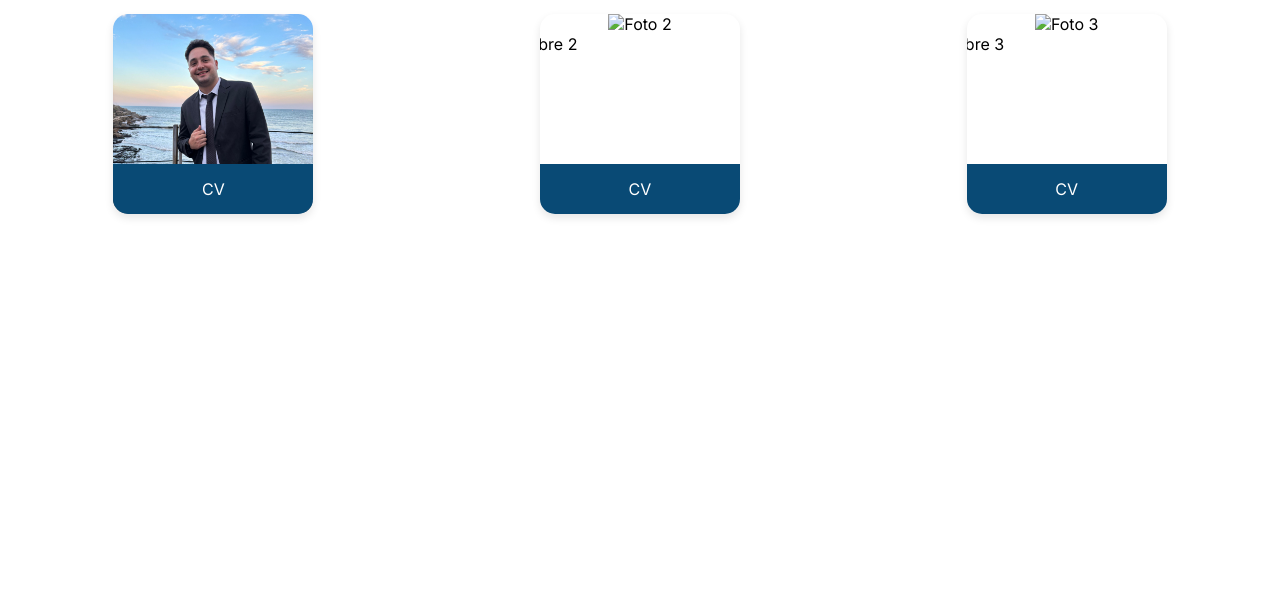
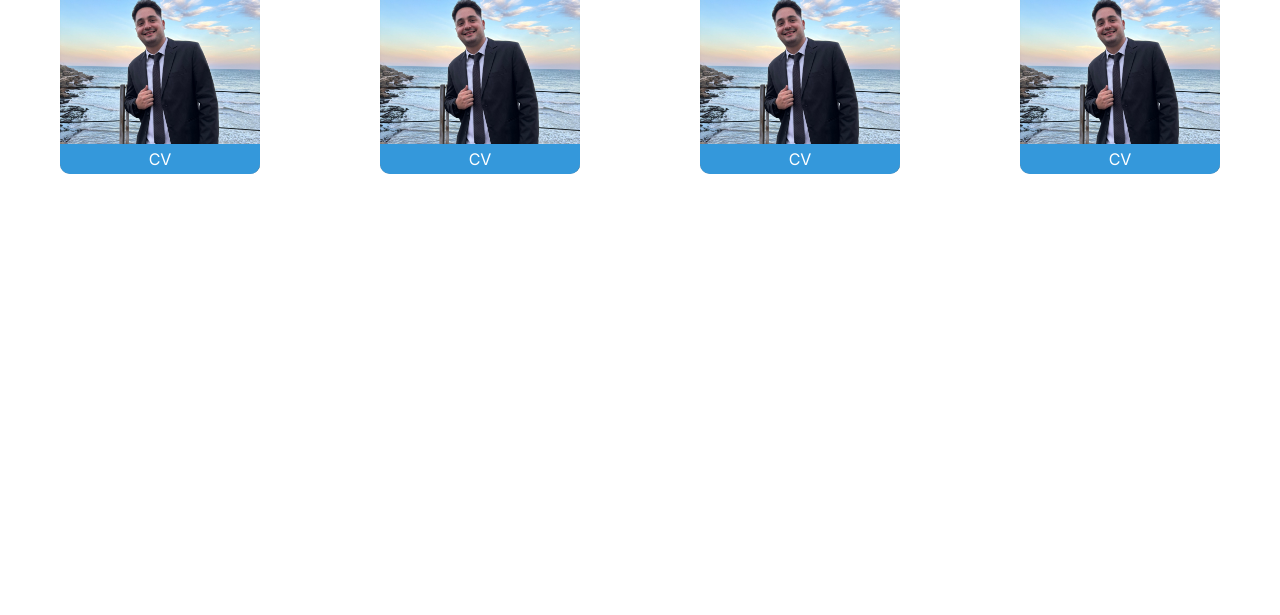
Before and after one commit to AlejoFC08/VialSalud, a plain HTML site: page integrantes.html in a window 1280 px wide. Shown: the part 185-800 px from the top of the page. Drawn offline with Linux system fonts and the light colour scheme.

Commit message:
Add files via upload

```diff
--- a/integrantes.html
+++ b/integrantes.html
@@ -29,35 +29,26 @@
         </ul>
     </nav>
     <h1 class="titulo">Integrantes</h1>
-    <div class="card-container">
-        <div class="card">
-          <img src="imagenes/FerrariAlejo.jpg" alt="Foto 1">
-          <div class="content">
-            <p>CV</p>
-          </div>
-          <div class="card-name">
-            <p>Alejo Ferrari Cioffi</p>
-          </div>
+    <div class="contenedor">
+        <div class="carta">
+          <img src="imagenes/FerrariAlejo.jpg" alt="Imagen 1">
+          <div class="borde-azul">CV</div>
+          <div class="nombre"> Alejo Ferrari</div>
         </div>
-
-        <div class="card">
-          <img src="foto2.jpg" alt="Foto 2">
-          <div class="content">
-            <p>CV</p>
-          </div>
-          <div class="card-name">
-            <p>Nombre 2</p>
-          </div>
+        <div class="carta">
+          <img src="imagenes/FerrariAlejo.jpg" alt="Imagen 2">
+          <div class="borde-azul">CV</div>
+          <div class="nombre">Nombre 2</div>
         </div>
-
-        <div class="card">
-          <img src="foto3.jpg" alt="Foto 3">
-          <div class="content">
-            <p>CV</p>
-          </div>
-          <div class="card-name">
-            <p>Nombre 3</p>
-          </div>
+        <div class="carta">
+          <img src="imagenes/FerrariAlejo.jpg" alt="Imagen 3">
+          <div class="borde-azul">CV</div>
+          <div class="nombre">Nombre 3</div>
+        </div>
+        <div class="carta">
+          <img src="imagenes/FerrariAlejo.jpg" alt="Imagen 4">
+          <div class="borde-azul">CV</div>
+          <div class="nombre">Nombre 4</div>
         </div>
       </div>
 
--- a/styles.css
+++ b/styles.css
@@ -118,62 +118,46 @@ section{
     #check:checked ~ ul{
         left:0;
     }
+
 }
 .titulo {
-    margin-top: 50px;
-    margin-bottom: 100px;
     font-size: 2em;
     margin-bottom: 20px;
     color: #333;
   }
 
-  .card-container {
-    margin-top: 30px;
+  .contenedor {
     display: flex;
     justify-content: space-around;
-    align-items: center;
+    flex-wrap: wrap;
   }
 
-  .card {
-    text-align: center;
+  .carta {
+    width: 200px;
+    height: 200px;
+    margin: 20px;
+    border-radius: 10px;
+    overflow: hidden;
     position: relative;
-    width: 200px;
-    height: 200px; /* Hacemos que la carta sea cuadrada */
-    border-radius: 15px;
-    overflow: hidden;
-    box-shadow: 0 4px 8px rgba(0, 0, 0, 0.1);
   }
 
-  .card img {
+  .carta img {
     width: 100%;
     height: 100%;
-    object-fit: cover; /* Para que la imagen ocupe todo el espacio de la carta */
+    object-fit: cover;
   }
 
-  .content {
-    text-align: center;
-margin-top: 300px;
+  .borde-azul {
     position: absolute;
     bottom: 0;
-    left: 0;
-    right: 0;
-    background-color: #094a75;
+    width: 100%;
+    background-color: #3498db;
     color: white;
     text-align: center;
-    padding: 10px;
+    padding: 5px;
   }
 
-  .content p {
-    margin: 5px 0;
+  .nombre {
+    margin-top: 5px;
+    text-align: center;
   }
-
-  .card-name {
-
-    bottom: -30px; /* Ajustar según sea necesario */
-    left: 50%;
-    transform: translateX(-50%);
-    text-align: center;
-    color: black; /* Color del texto negro */
-    width: 100%;
-    z-index: 1; /* Asegura que el nombre esté por encima de la imagen */
-  }
```
